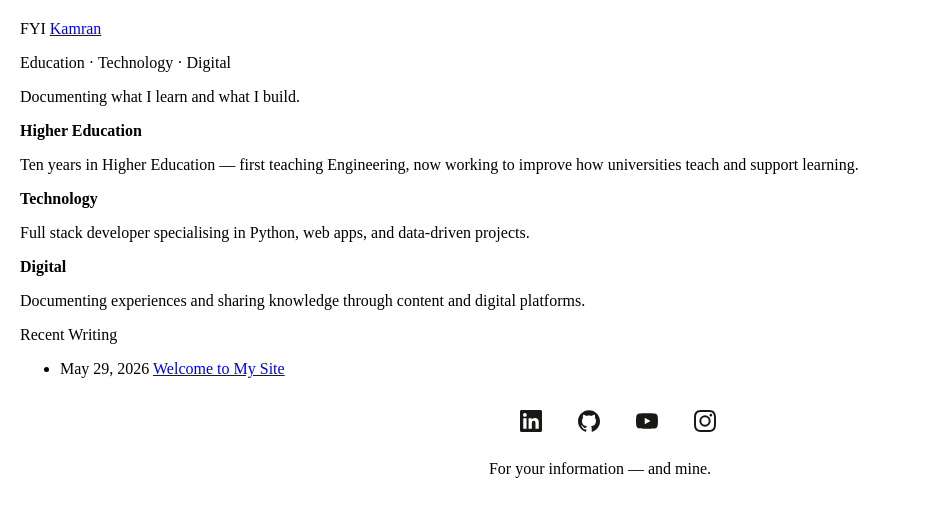
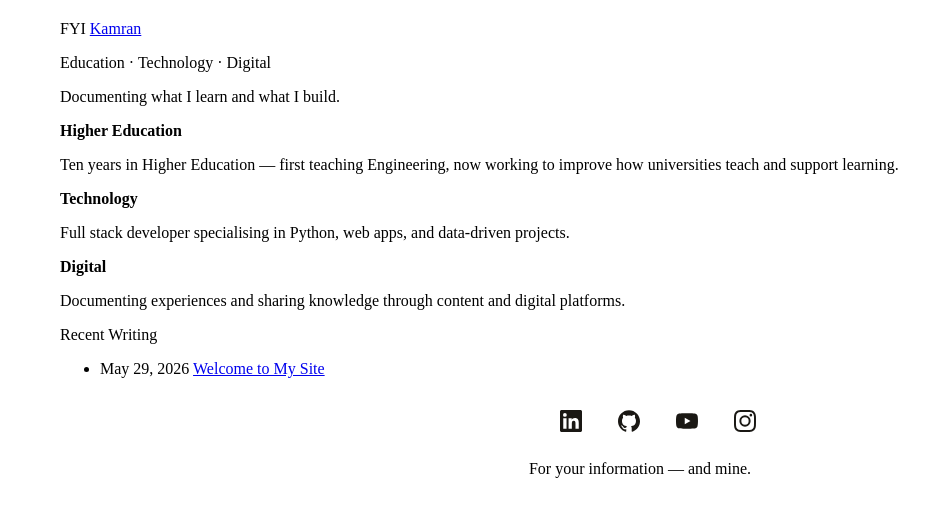
Before and after one commit to fyikamran/fyikamran.github.io, a Jekyll site: the page built from index.html, in a window 1280 px wide. Shown: the top 517 px of the page, without its empty margins (0-941 px from the left). Built offline with Jekyll 4.4.1, drawn with Linux system fonts in a browser that asks for light colours.

Commit message:
Update styles.css

```diff
--- a/assets/css/styles.css
+++ b/assets/css/styles.css
@@ -19,14 +19,14 @@ p, span, a {
 html, body {
   width: 100%;
   max-width: 1200px;
-  margin:0;
+  margin:auto;
   padding:0;
 }
 
 .site-container {
   width: 100%;
   max-width: 1200px;
-  margin: 0 auto;
+  margin: auto;
   padding: 20px;
 }
 
```
